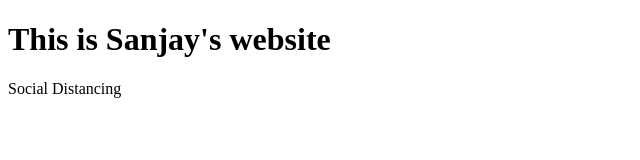
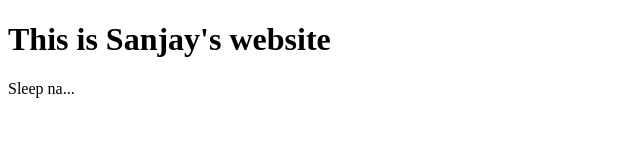
Before and after one commit to sprakash15/sprakash15.github.io, a plain HTML site: page index.html in a window 1280 px wide. Shown: the full height of the page, 0-640 px from the left. Drawn offline with Linux system fonts and the light colour scheme.

Commit message:
Update index.html

```diff
--- a/index.html
+++ b/index.html
@@ -7,6 +7,6 @@
 </head>
 <body>
     <h1>This is Sanjay's website</h1>
-    <p>Social Distancing</p>
+    <p>Sleep na...</p>
 </body>
 </html>
```
